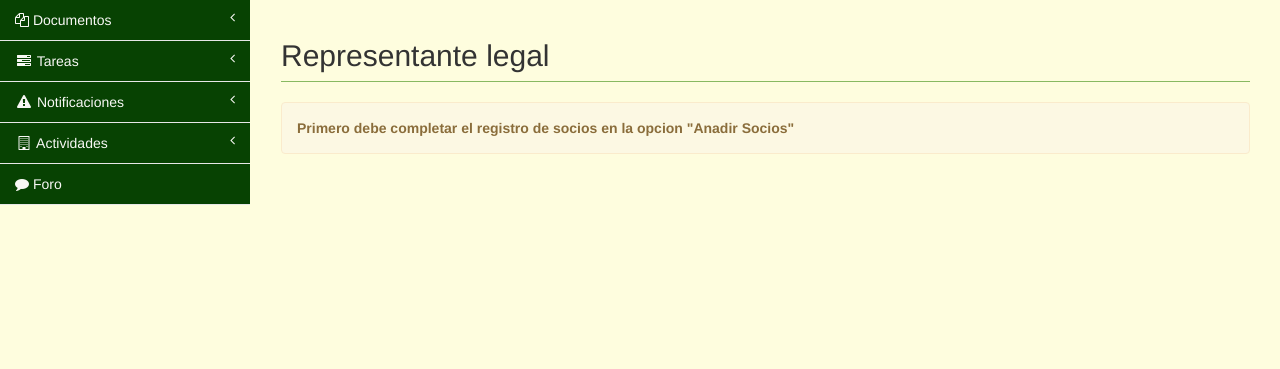
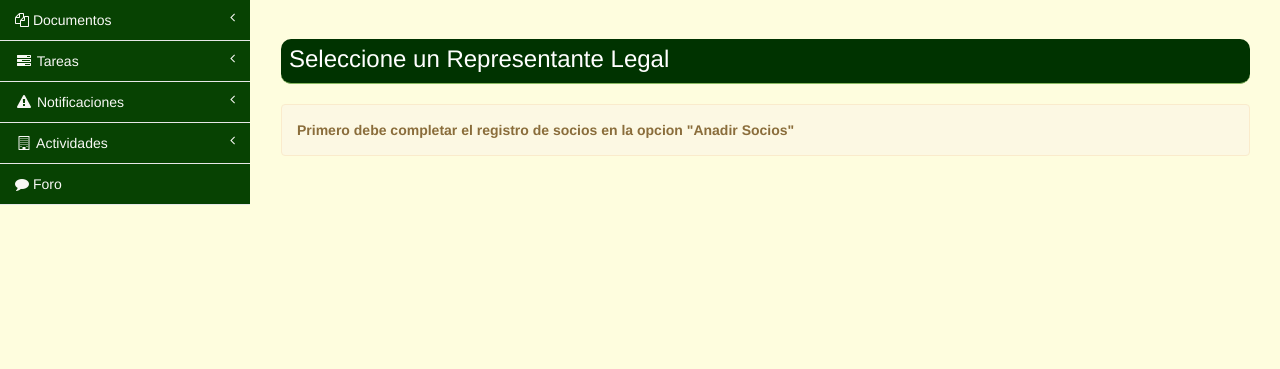
Before and after one commit to diego-gabriel/TIS, a PHP site: page /ProyectoSprint3/Vista/AnadirRL.php in a window 1280 px wide. Shown: the part 51-420 px from the top of the page. Run offline with PHP 8.4, Linux system fonts and the light colour scheme; the visitor is signed in with stand-in values (Sample User, id 1); data that the repository does not hold is empty; some libraries are stand-ins or nearby versions.

Commit message:
correcciones vista

```diff
--- a/Vista/AnadirRL.php
+++ b/Vista/AnadirRL.php
@@ -63,6 +63,7 @@
     <link href="../Librerias/css/plugins/timeline/timeline.css" rel="stylesheet">
     <!-- SB Admin CSS - Include with every page -->
     <link href="../Librerias/css/sb-admin.css" rel="stylesheet">
+    <link href="css/style.css" rel="stylesheet" type="text/css" />
 </head>
 
 <body>
@@ -279,7 +280,7 @@
 
            <div class="row">
          <div class="col-lg-12">
-             <h2 class="page-header">Representante legal</h2>
+             <h2 class="page-header">Seleccione un Representante Legal</h2>
 
              <?php
 
--- a/Vista/AnadirSocio.php
+++ b/Vista/AnadirSocio.php
@@ -64,6 +64,7 @@
     <link href="../Librerias/css/plugins/timeline/timeline.css" rel="stylesheet">
     <!-- SB Admin CSS - Include with every page -->
     <link href="../Librerias/css/sb-admin.css" rel="stylesheet">
+    <link href="css/style.css" rel="stylesheet" type="text/css" />
 </head>
 
 <body>
@@ -279,7 +280,7 @@
 
             <div class="row">
                 <div class="col-lg-12">
-                    <h2 class="page-header">Registrar socio</h2>
+                    <h2 class="page-header">Registrar Socio</h2>
                     <div class="col-lg-6" >
                         <form name="agregarSocio" role=form" method="post" enctype="multipart/data-form">
                             <div class="form-group">
--- a/Vista/InscripcionGEProyecto.php
+++ b/Vista/InscripcionGEProyecto.php
@@ -59,6 +59,7 @@
     <link href="../Librerias/css/plugins/timeline/timeline.css" rel="stylesheet">
     <!-- SB Admin CSS - Include with every page -->
     <link href="../Librerias/css/sb-admin.css" rel="stylesheet">
+    <link href="css/style.css" rel="stylesheet" type="text/css" />
 </head>
 
 <body>
--- a/Vista/InscripcionProyecto.php
+++ b/Vista/InscripcionProyecto.php
@@ -56,6 +56,7 @@
     <link href="../Librerias/css/plugins/timeline/timeline.css" rel="stylesheet">
     <!-- SB Admin CSS - Include with every page -->
     <link href="../Librerias/css/sb-admin.css" rel="stylesheet">
+    <link href="css/style.css" rel="stylesheet" type="text/css" />
 
 </head>
 
--- a/Vista/ModificarGrupoEmpresa.php
+++ b/Vista/ModificarGrupoEmpresa.php
@@ -60,6 +60,7 @@
     <link href="../Librerias/css/plugins/timeline/timeline.css" rel="stylesheet">
     <!-- SB Admin CSS - Include with every page -->
     <link href="../Librerias/css/sb-admin.css" rel="stylesheet">
+    <link href="css/style.css" rel="stylesheet" type="text/css" />
 </head>
 
 <body>
@@ -271,7 +272,7 @@
         <div id="page-wrapper">
 
 
-
+   <!-- --------------------------------------------------------------------------------------------------------- --->
 
 
       <div class="row">
--- a/Vista/RegistrarGrupoEmpresa.php
+++ b/Vista/RegistrarGrupoEmpresa.php
@@ -22,6 +22,7 @@
     <script src="../Librerias/js/jquery-2.1.0.min.js"></script>
     <!--script src="../Librerias/js/jquery-ui.js"></script-->
     <script src="../Librerias/js/bootstrap-dialog.js"></script>
+    <link href="css/style.css" rel="stylesheet" type="text/css" />
 
 </head>
 
--- a/Vista/contrato.php
+++ b/Vista/contrato.php
@@ -56,6 +56,7 @@
     <link href="../Librerias/css/plugins/timeline/timeline.css" rel="stylesheet">
     <!-- SB Admin CSS - Include with every page -->
     <link href="../Librerias/css/sb-admin.css" rel="stylesheet">
+    <link href="css/style.css" rel="stylesheet" type="text/css" />
 
 </head>
 
--- a/Vista/documentos_generados.php
+++ b/Vista/documentos_generados.php
@@ -53,6 +53,7 @@
     <link href="../Librerias/css/plugins/timeline/timeline.css" rel="stylesheet">
     <!-- SB Admin CSS - Include with every page -->
     <link href="../Librerias/css/sb-admin.css" rel="stylesheet">
+    <link href="css/style.css" rel="stylesheet" type="text/css" />
 
 </head>
 
--- a/Vista/modificar_asesor.php
+++ b/Vista/modificar_asesor.php
@@ -56,6 +56,9 @@
     <link href="../Librerias/css/plugins/timeline/timeline.css" rel="stylesheet">
     <!-- SB Admin CSS - Include with every page -->
     <link href="../Librerias/css/sb-admin.css" rel="stylesheet">
+    <link href="css/style.css" rel="stylesheet" type="text/css" />
+
+
     <script>
         $(document).ready(function(){
 
--- a/Vista/noticia-grupo.php
+++ b/Vista/noticia-grupo.php
@@ -323,7 +323,7 @@
 
                          ?>
                         <div class="mainbar">
-                                            <div class="article"><br>
+
                             <h2><span>Comentarios</span></h2>
 
                         </div>
--- a/Vista/notificacion_conformidad.php
+++ b/Vista/notificacion_conformidad.php
@@ -61,6 +61,7 @@
     <link href="../Librerias/css/plugins/timeline/timeline.css" rel="stylesheet">
     <!-- SB Admin CSS - Include with every page -->
     <link href="../Librerias/css/sb-admin.css" rel="stylesheet">
+    <link href="css/style.css" rel="stylesheet" type="text/css" />
 
 </head>
 
--- a/Vista/ordenDeCambio.php
+++ b/Vista/ordenDeCambio.php
@@ -62,6 +62,7 @@
     <link href="../Librerias/css/plugins/timeline/timeline.css" rel="stylesheet">
     <!-- SB Admin CSS - Include with every page -->
     <link href="../Librerias/css/sb-admin.css" rel="stylesheet">
+    <link href="css/style.css" rel="stylesheet" type="text/css" />
 
 </head>
 
--- a/Vista/publicaciones.php
+++ b/Vista/publicaciones.php
@@ -56,6 +56,7 @@
     <link href="../Librerias/css/plugins/timeline/timeline.css" rel="stylesheet">
     <!-- SB Admin CSS - Include with every page -->
     <link href="../Librerias/css/sb-admin.css" rel="stylesheet">
+    <link href="css/style.css" rel="stylesheet" type="text/css" />
 
 </head>
 
--- a/Vista/seleccionar_asesor.php
+++ b/Vista/seleccionar_asesor.php
@@ -60,6 +60,7 @@
     <link href="../Librerias/css/plugins/timeline/timeline.css" rel="stylesheet">
     <!-- SB Admin CSS - Include with every page -->
     <link href="../Librerias/css/sb-admin.css" rel="stylesheet">
+    <link href="css/style.css" rel="stylesheet" type="text/css" />
 </head>
 
 <body>
--- a/Vista/verificar_nombre.php
+++ b/Vista/verificar_nombre.php
@@ -23,6 +23,8 @@
     <!-- SB Admin CSS - Include with every page -->
     <link href="../Librerias/css/sb-admin.css" rel="stylesheet">
     <script src="../Librerias/js/validar_nombre.js" type="text/javascript"></script>
+    <link href="css/style.css" rel="stylesheet" type="text/css" />
+
 </head>
 
 <body>
```
